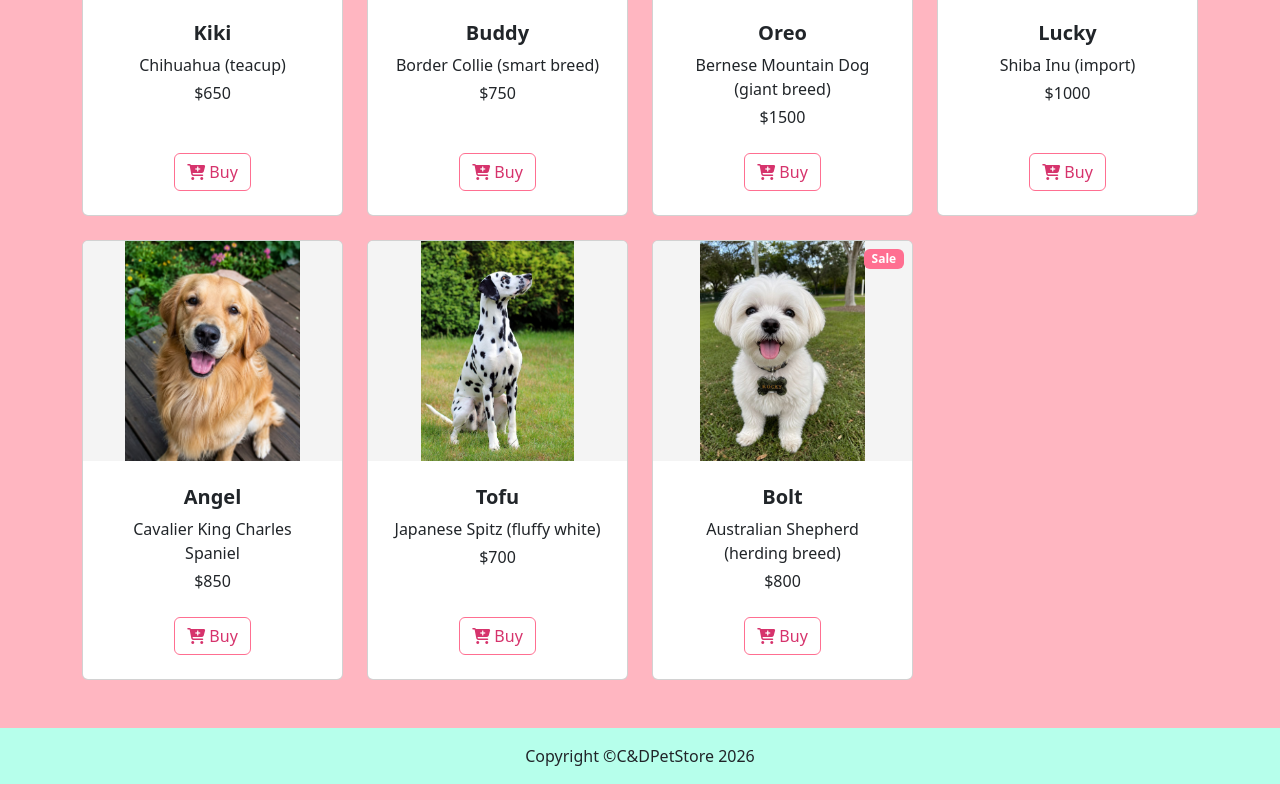
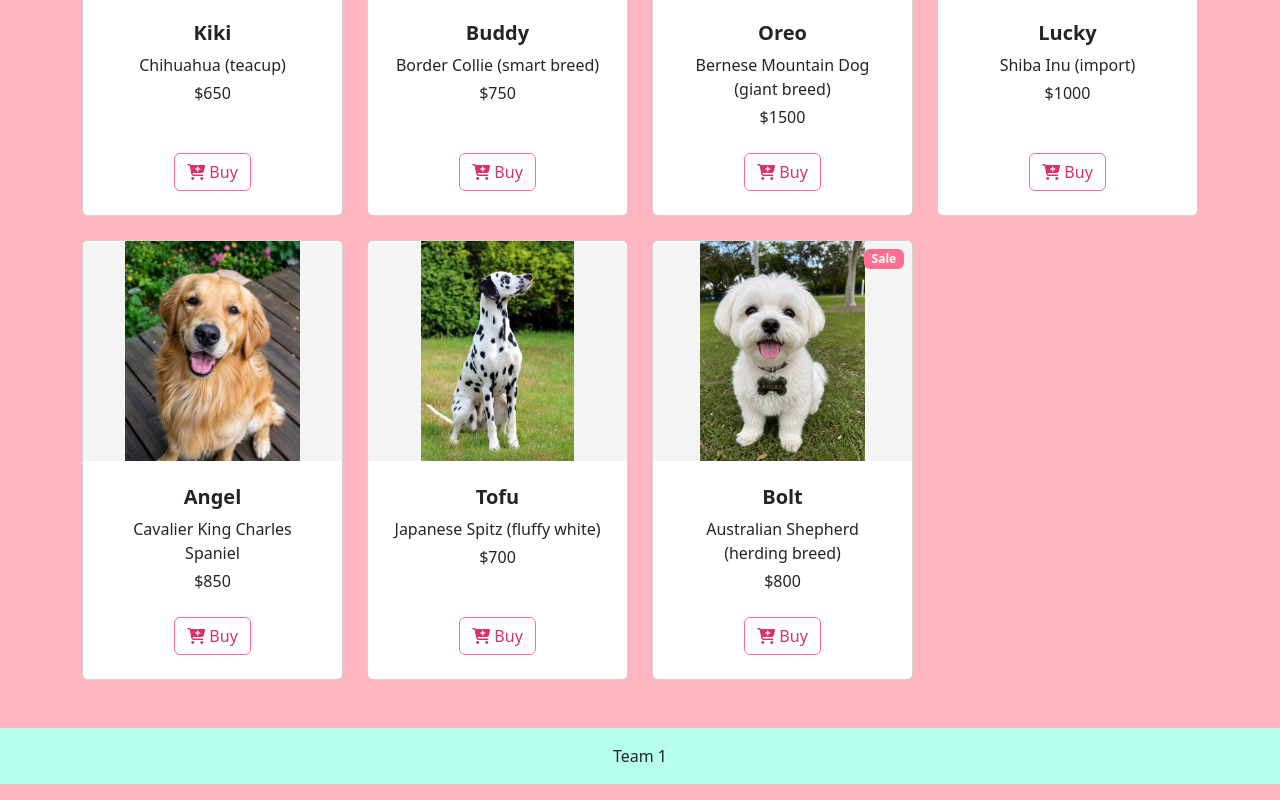
Before and after one commit to thakimheng168/C-DStore, a plain HTML site: page Dog.html in a window 1280 px wide. Shown: the part 2341-3141 px from the top of the page. Drawn offline with nearby package versions, Linux system fonts and the light colour scheme.

Commit message:
Update Dog.html

```diff
--- a/Dog.html
+++ b/Dog.html
@@ -418,7 +418,7 @@
   <!-- Footer -->
   <footer class="p-3 mb-3 site-footer">
     <div class="container">
-      <p class="m-0 text-center text-dark">Copyright ©C&DPetStore 2026</p>
+      <p class="m-0 text-center text-dark">Team 1</p>
     </div>
   </footer>
 </body>
```
